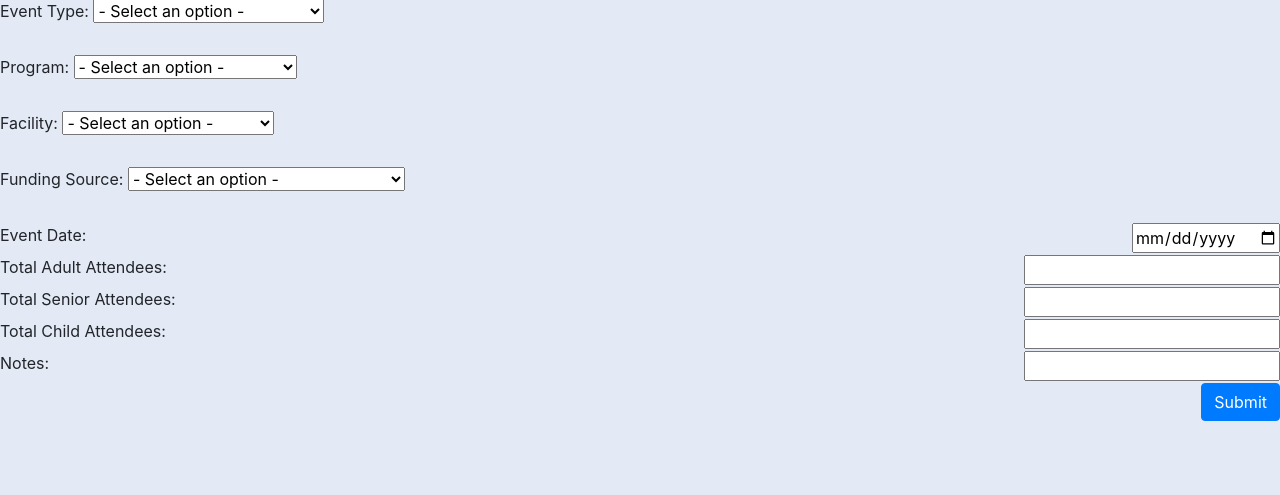
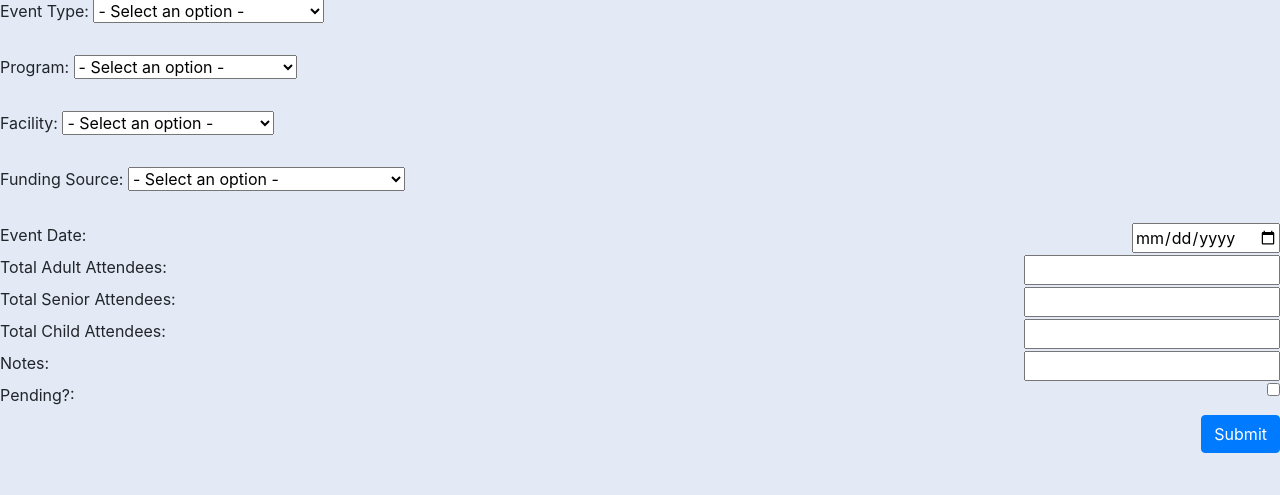
Before and after one commit to robtymitch/Creative_Aging, a PHP site: page /main/add_data/add_data.php in a window 1280 px wide. Shown: the part 41-536 px from the top of the page. Run offline with PHP 8.4, Linux system fonts and the light colour scheme; data comes from the database, SQL or seed files in the repository.

Commit message:
Added non functioning check box to add_data.php

```diff
--- a/main/add_data/add_data.php
+++ b/main/add_data/add_data.php
@@ -126,7 +126,11 @@ Template::genNavBar(
         <label for="eventTotalChild">Total Child Attendees: </label>
         <input type="number" id="eventTotalChild" name="eventTotalChild" min="0"><br>
         <label for="eventNotes">Notes: </label><input type="text" name="eventNotes" id="eventNotes"><br>
+        <label for="eventPending">Pending?: </label>
+        <input id="eventPending" type="checkbox" name="eventPending">
+        <br>
         <input class="btn btn-primary" name="submission" type="submit" value="Submit">
+
     </form>
 <?php
 Template::addScript('controller_cd.js');
```
